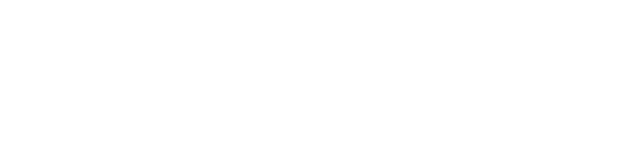
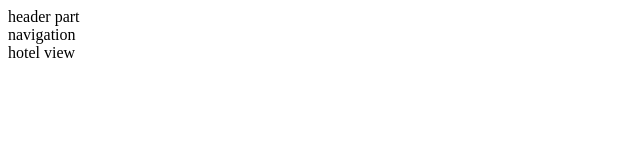
Before and after one commit to NarminGale/Trillo-Project, a plain HTML site: page index.html in a window 1280 px wide. Shown: the whole page, without its empty margins (0-640 px from the left). Drawn offline with Linux system fonts and the light colour scheme.

Commit message:
BUild layout structure

```diff
--- a/index.html
+++ b/index.html
@@ -22,5 +22,13 @@
     <!-- page title -->
     <title>Trillo &mdash; Your all-in-one booking app</title>
   </head>
-  <body></body>
+  <body>
+    <div class="container">
+      <header class="header">header part</header>
+      <div class="content content">
+        <nav class="sidebar">navigation</nav>
+        <main class="hotel-view">hotel view</main>
+      </div>
+    </div>
+  </body>
 </html>
```
